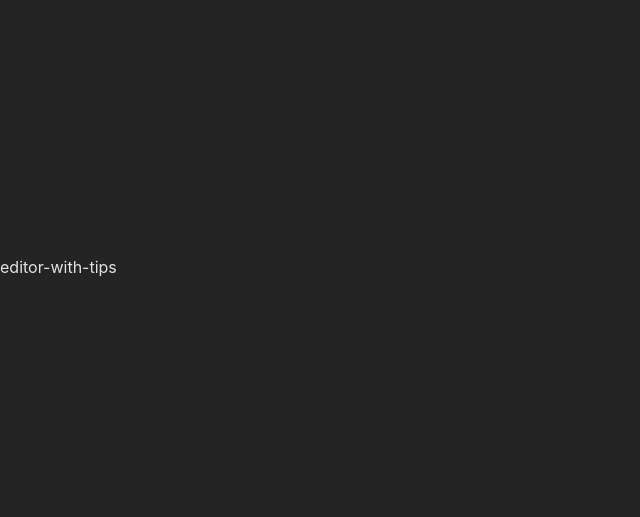
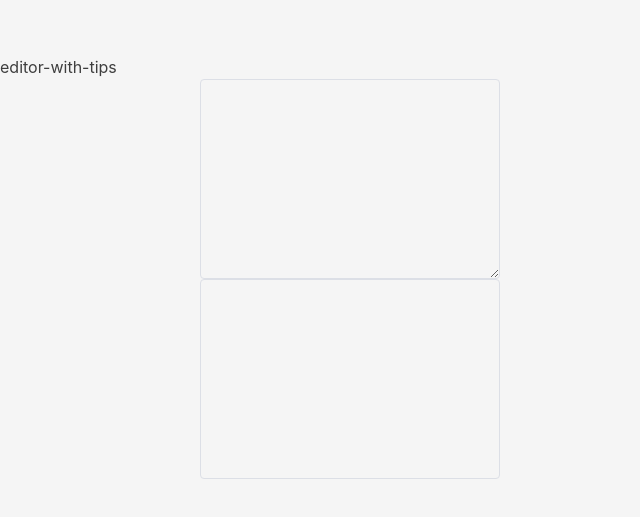
Before and after one commit to lwpassvoice/editorWithTips, a React (Vite) app: page / in a window 1280 px wide. Shown: the part 133-650 px from the top of the page, without its empty margins (0-640 px from the left). Built offline with nearby package versions, Linux system fonts and the light colour scheme.

Commit message:
feat(editor): import component and add editor css

```diff
--- a/package.json
+++ b/package.json
@@ -26,6 +26,7 @@
     "eslint": "^8.56.0",
     "eslint-plugin-react-hooks": "^4.6.0",
     "eslint-plugin-react-refresh": "^0.4.5",
+    "sass": "^1.71.1",
     "typescript": "^5.2.2",
     "vite": "^5.1.4"
   }
--- a/src/App.tsx
+++ b/src/App.tsx
@@ -1,11 +1,18 @@
 import { useState } from 'react'
 import './App.css'
+import EditorWithTips from './Editor/EditorWithTips'
 
 function App() {
 
   return (
     <>
       <div>editor-with-tips</div>
+      <EditorWithTips>
+        <textarea></textarea>
+      </EditorWithTips>
+      <EditorWithTips>
+        <div contentEditable></div>
+      </EditorWithTips>
     </>
   )
 }
--- /dev/null
+++ b/src/Editor/Editor.scss
@@ -0,0 +1,65 @@
+.editor {
+  margin-left: 200px;
+  position: relative;
+
+  /* 去除默认样式 */
+  textarea {
+    border: none;
+    outline: none;
+    padding: 0;
+    margin: 0;
+    -webkit-appearance: none;
+    -moz-appearance: none;
+    appearance: none;
+    background-image: none;
+    background-color: transparent;
+    font-size: inherit;
+    width: 100%;
+  }
+
+  textarea:focus {
+    outline: none;
+  }
+
+  /* 自定义样式 */
+  .mo-textarea {
+    display: block;
+    width: 300px;
+    height: 200px;
+    // resize: vertical;
+    padding: 5px 15px;
+    line-height: 1.5;
+    box-sizing: border-box;
+    color: #606266;
+    border: 1px solid #dcdfe6;
+    border-radius: 4px;
+    transition: border-color 0.2s cubic-bezier(0.645, 0.045, 0.355, 1);
+    font-size: 14px;
+  }
+
+  /* 提示文字 */
+  .mo-textarea::placeholder {
+    color: #c0c4cc;
+  }
+
+  /* 鼠标hover */
+  .mo-textarea:hover {
+    border-color: #c0c4cc;
+  }
+
+  /* 获得焦点 */
+  .mo-textarea:focus {
+    border-color: #3677f0;
+  }
+
+  .mo-editable {}
+
+  .tips {
+    color: #b3b6bb;
+    font-size: 14px;
+    position: absolute;
+    left: 15px;
+    top: 5px;
+    z-index: -1;
+  }
+}
--- /dev/null
+++ b/src/Editor/EditorWithTips.tsx
@@ -0,0 +1,33 @@
+import React, { useState, useEffect, useRef } from 'react';
+import './Editor.scss';
+
+interface EditorWithTipsProps {
+  children: React.ReactNode;
+}
+
+const modifyChildren = (children: React.ReactNode): React.ReactNode => {
+  return React.Children.map(children, child => {
+    if (React.isValidElement(child)) {
+      if (child.type === 'textarea') {
+        return React.cloneElement(child as React.ReactElement, { className: 'mo-textarea' });
+      } else if (child.props.contentEditable) {
+        return React.cloneElement(child as React.ReactElement, { className: 'mo-textarea mo-editable' });
+      } else {
+        return child;
+      }
+    }
+    return child;
+  })
+}
+
+const EditorWithTips: React.FC<EditorWithTipsProps> = (props) => {
+  return (
+    <div className='editor'>
+      {
+        props.children && modifyChildren(props.children)
+      }
+    </div>
+  );
+};
+
+export default EditorWithTips;
--- a/src/index.css
+++ b/src/index.css
@@ -4,22 +4,13 @@
   font-weight: 400;
 
   color-scheme: light dark;
-  color: rgba(255, 255, 255, 0.87);
-  background-color: #242424;
+  color: #3e3e3e;
+  background-color: #f5f5f5;
 
   font-synthesis: none;
   text-rendering: optimizeLegibility;
   -webkit-font-smoothing: antialiased;
   -moz-osx-font-smoothing: grayscale;
-}
-
-a {
-  font-weight: 500;
-  color: #646cff;
-  text-decoration: inherit;
-}
-a:hover {
-  color: #535bf2;
 }
 
 body {
@@ -29,27 +20,3 @@ body {
   min-width: 320px;
   min-height: 100vh;
 }
-
-h1 {
-  font-size: 3.2em;
-  line-height: 1.1;
-}
-
-button {
-  border-radius: 8px;
-  border: 1px solid transparent;
-  padding: 0.6em 1.2em;
-  font-size: 1em;
-  font-weight: 500;
-  font-family: inherit;
-  background-color: #1a1a1a;
-  cursor: pointer;
-  transition: border-color 0.25s;
-}
-button:hover {
-  border-color: #646cff;
-}
-button:focus,
-button:focus-visible {
-  outline: 4px auto -webkit-focus-ring-color;
-}
```
